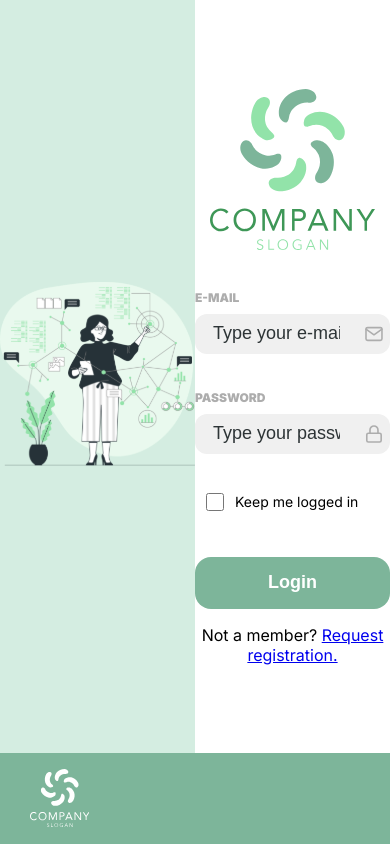
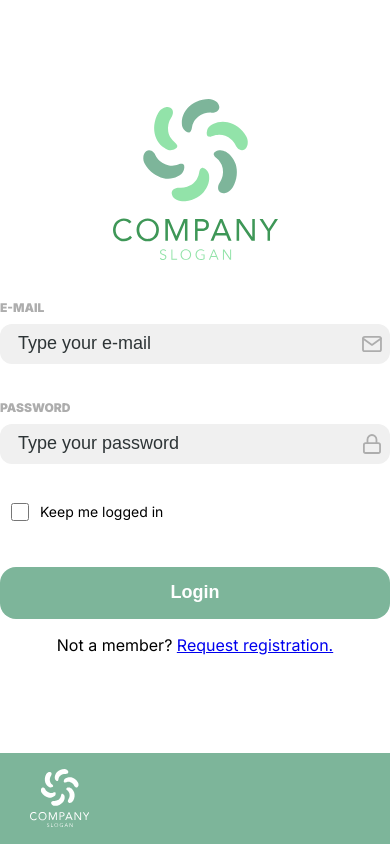
Before and after one commit to voskanvl/NEOCLAIMS, a React (Create React App) app: page /login in a window 390 px wide. Built offline with nearby package versions, Linux system fonts and the light colour scheme.

Commit message:
responsive Login

```diff
--- a/src/pages/Login.tsx
+++ b/src/pages/Login.tsx
@@ -40,13 +40,15 @@
     }
     return <div className={style.screen}>
         <main className={style.layout}>
-            <section className={style.layout__left}>
-                <img src="/cod_home_section2-1536x1491 1.svg" alt="big logo" />
-            </section>
+            {matchMedia('(min-width: 1024px)').matches &&
+                <section className={style.layout__left}>
+                    <img src="/cod_home_section2-1536x1491 1.svg" alt="big logo" />
+                </section>
+            }
             <section className={style.layout__right}>
                 <form className={style.panel}>
                     <div>{sloganSvg}</div>
-                    <div>{email}</div>
+                    <div>{process.env.TZ}</div>
                     <Input svg={emailSvg} label={"e-mail"} placeholder={"Type your e-mail"} onChange={ev => setEmail(ev.currentTarget.value)} />
                     <Input svg={sealSvg} label={"password"} placeholder={"Type your password"} onChange={ev => setPassword(ev.currentTarget.value)} />
                     <div className={style.checkbox}>
--- a/src/pages/login.module.sass
+++ b/src/pages/login.module.sass
@@ -56,6 +56,9 @@
         & > img
             max-width: 699px
             width: 100%
+    @media screen and ( max-width: 1024px)
+        grid-template-columns: 1fr
+
 .footer
     background: #7DB59A
     display: flex
```
